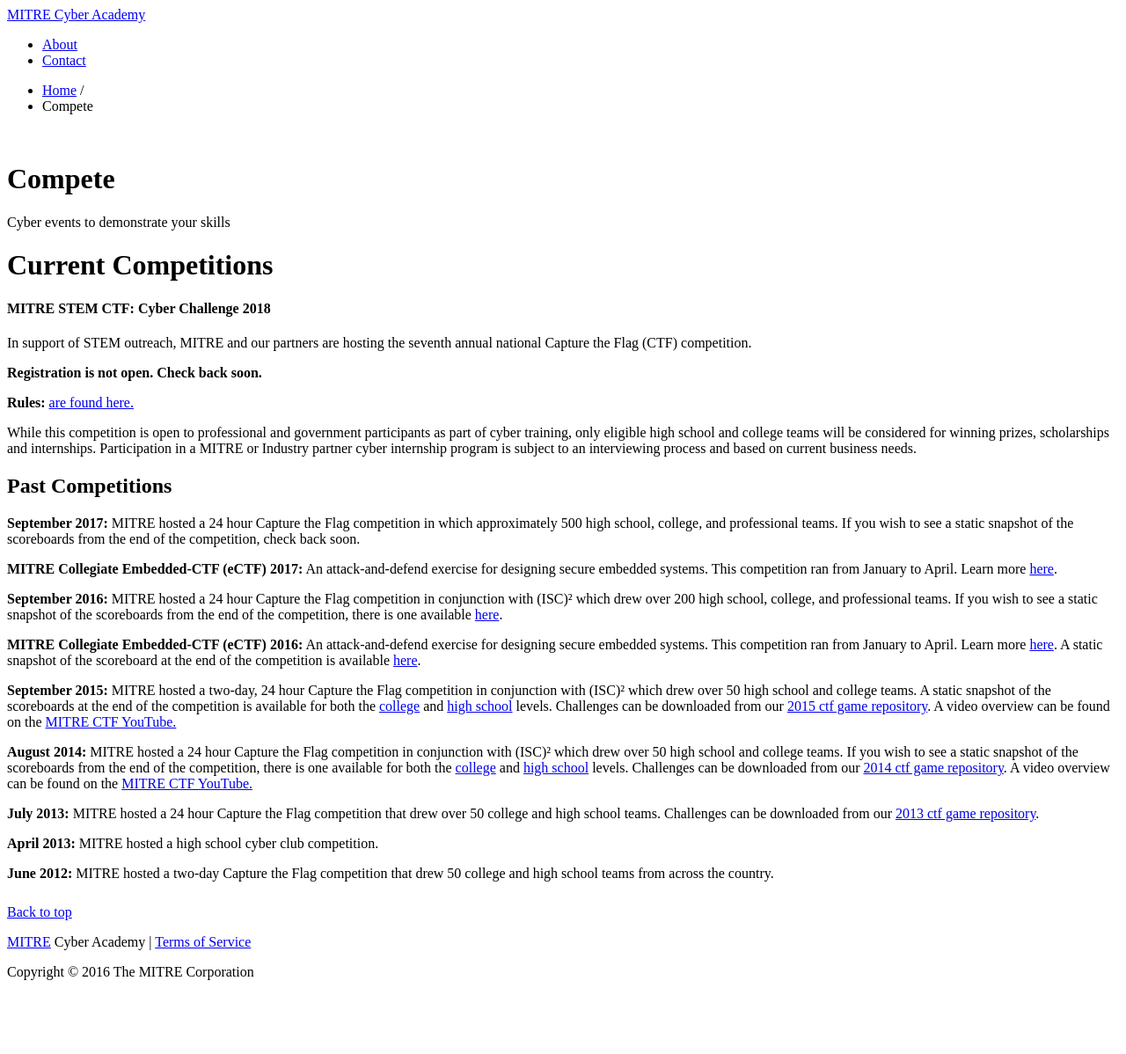
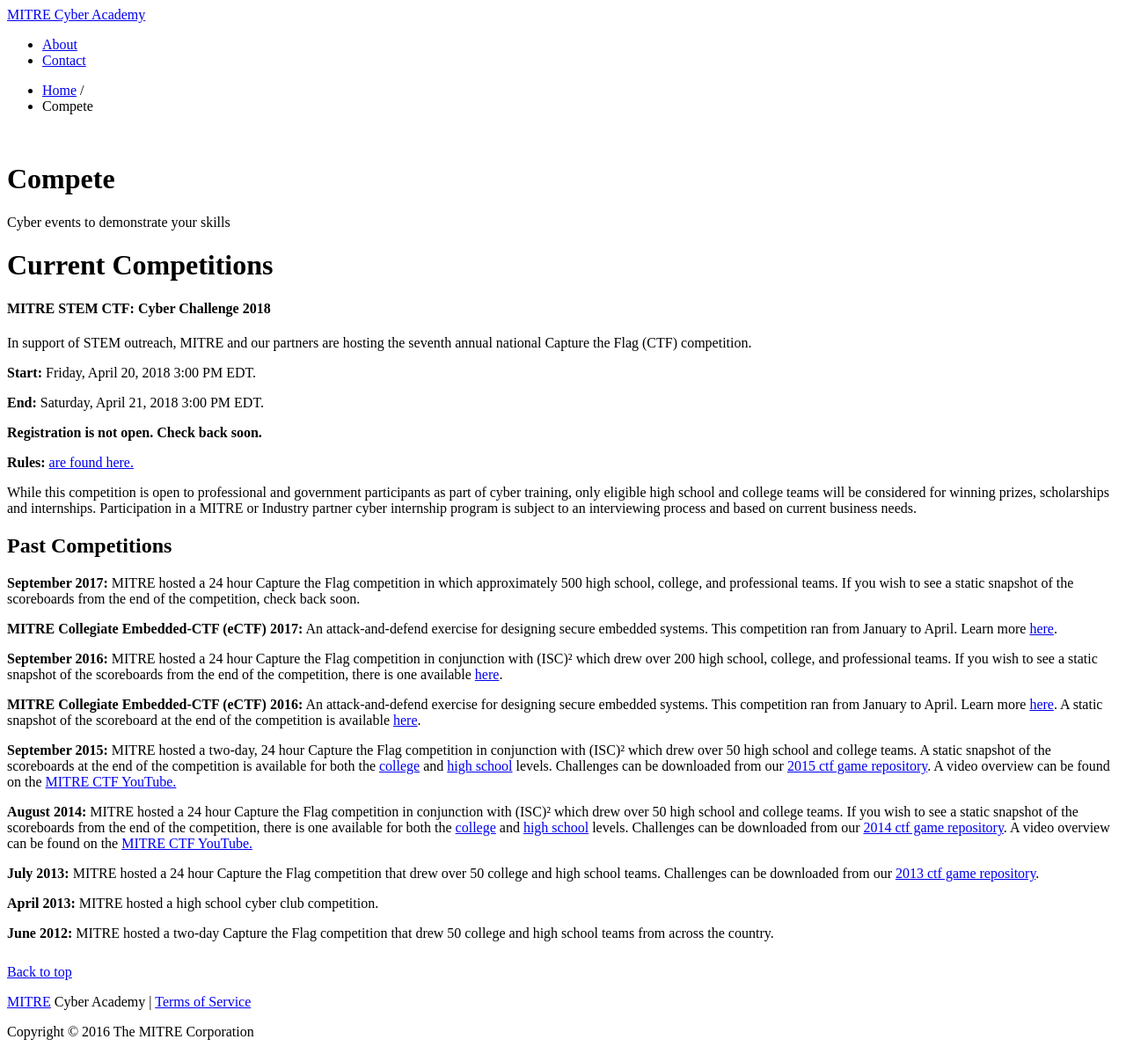
Before and after one commit to mitre-cyber-academy/mitre-cyber-academy.github.io, a Jekyll site: the page built from competitions/index.html, in a window 1280 px wide. Shown: the whole page at 88% size. Built offline with Jekyll 4.4.1, drawn with Linux system fonts in a browser that asks for light colours; nearby versions of some CDN libraries; library files that are not in the unit come from our copies; a script that is not in the unit is left out; before the commit the page ends 1130 px from its top, so only the background shows below that.

Commit message:
Update index.html (#38)
* Update index.html

* Clarify that it is a 24 hour competition from 3PM to 3PM next day

```diff
--- a/competitions/index.html
+++ b/competitions/index.html
@@ -28,6 +28,10 @@ redirect_from:
         <h4>MITRE STEM CTF: Cyber Challenge 2018</h4>
         <p>In support of STEM outreach, MITRE and our partners are hosting the seventh annual national Capture the Flag (CTF) competition.</p>
 
+         <p><strong>Start:</strong> Friday, April 20, 2018 3:00 PM EDT.</p>
+         <p><strong>End:</strong> Saturday, April 21, 2018 3:00 PM EDT.</p>
+
+
         <p><strong>Registration is not open. Check back soon.</strong></p>
         <p><strong>Rules:</strong> <a href="rules/index.html">are found here.</a></p>
 
```
